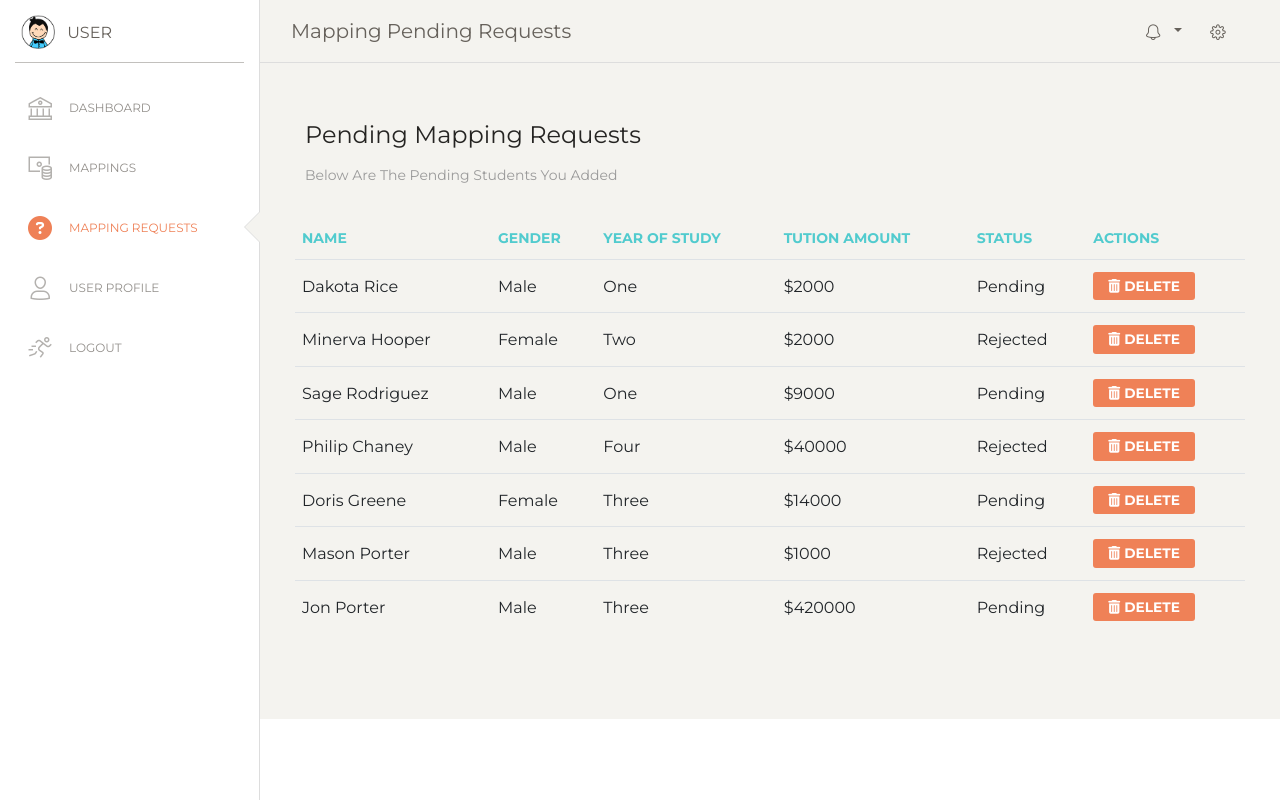
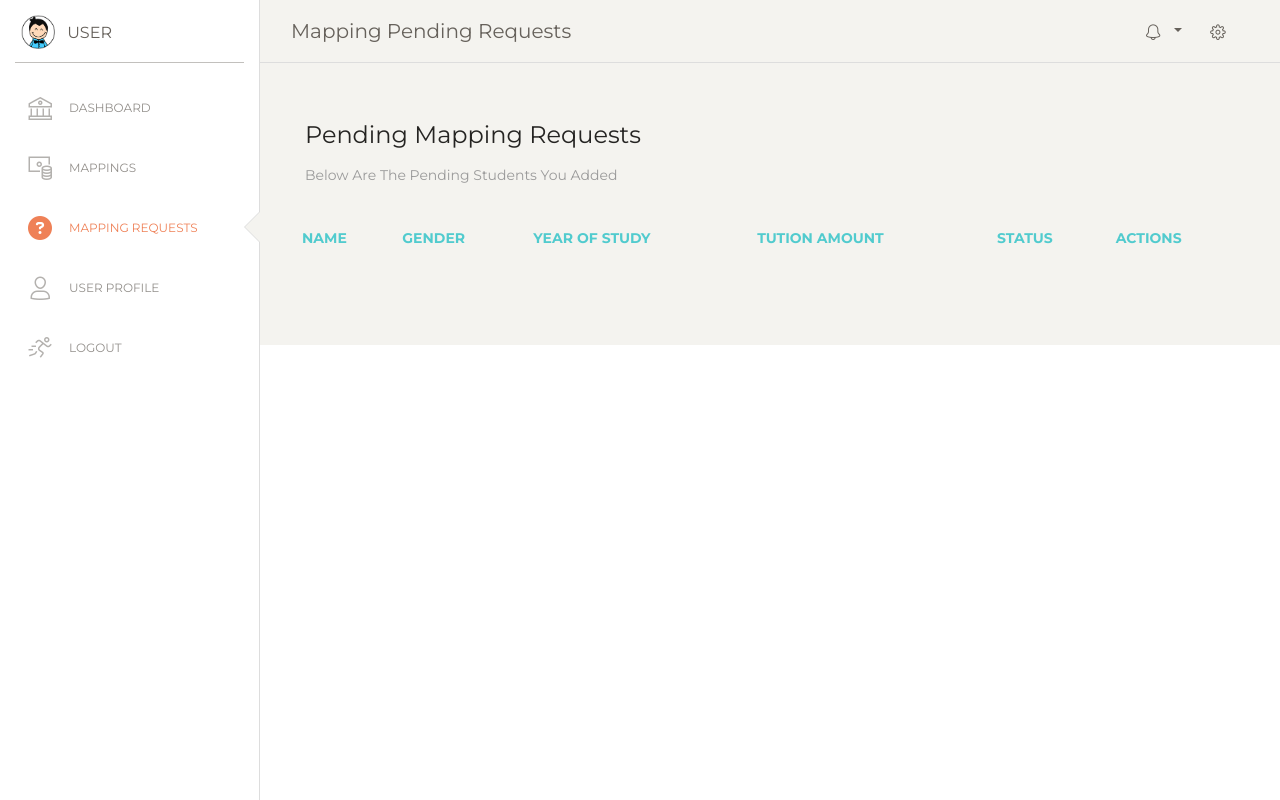
Before and after one commit to Philly-Archie/U-educ, a Django app: page /map_requests/ in a window 1280 px wide. Run offline with Django 5.2, Linux system fonts and the light colour scheme; a user stored in the database is signed in; lists and menus that the app fills with data are empty; some libraries are stand-ins or nearby versions.

Commit message:
Modified map requests to show data in the database

```diff
--- a/base/templates/map_requests.html
+++ b/base/templates/map_requests.html
@@ -26,76 +26,19 @@
                             </tr>
                         </thead>
                         <tbody>
+                            {% for mapping in mappings %}
                             <tr>
-                                <td>Dakota Rice</td>
-                                <td>Male</td>
-                                <td>One</td>
-                                <td>$2000</td>
-                                <td>Pending</td>
+                                <td>{{ mapping.studentFullName }}</td>
+                                <td>{{ mapping.studentGender }}</td>
+                                <td>{{ mapping.yearOfStudy }}</td>
+                                <td>{{ mapping.tuitionAmountPerSemester }}</td>
+                                <td>{{ mapping.status }}</td>
                                 <td>
-                                    <button class="btn btn-danger btn-sm"><i class="fa fa-trash"></i> Delete</button>
+                                    <a href="{% url 'delete_map_request' mapping.id %}"><button class="btn btn-danger btn-sm"><i class="fa fa-trash"></i> Delete</button></a>
                                 </td>
                             </tr>
-                            <tr>
-                                <td>Minerva Hooper</td>
-                                <td>Female</td>
-                                <td>Two</td>
-                                <td>$2000</td>
-                                <td>Rejected</td>
-                                <td>
-                                    <button class="btn btn-danger btn-sm"><i class="fa fa-trash"></i> Delete</button>
-                                </td>
-                            </tr>
-                            <tr>
-                                <td>Sage Rodriguez</td>
-                                <td>Male</td>
-                                <td>One</td>
-                                <td>$9000</td>
-                                <td>Pending</td>
-                                <td>
-                                    <button class="btn btn-danger btn-sm"><i class="fa fa-trash"></i> Delete</button>
-                                </td>
-                            </tr>
-                            <tr>
-                                <td>Philip Chaney</td>
-                                <td>Male</td>
-                                <td>Four</td>
-                                <td>$40000</td>
-                                <td>Rejected</td>
-                                <td>
-                                    <button class="btn btn-danger btn-sm"><i class="fa fa-trash"></i> Delete</button>
-                                </td>
-                            </tr>
-                            <tr>
-                                <td>Doris Greene</td>
-                                <td>Female</td>
-                                <td>Three</td>
-                                <td>$14000</td>
-                                <td>Pending</td>
-                                <td>
-                                    <button class="btn btn-danger btn-sm"><i class="fa fa-trash"></i> Delete</button>
-                                </td>
-                            </tr>
-                            <tr>
-                                <td>Mason Porter</td>
-                                <td>Male</td>
-                                <td>Three</td>
-                                <td>$1000</td>
-                                <td>Rejected</td>
-                                <td>
-                                    <button class="btn btn-danger btn-sm"><i class="fa fa-trash"></i> Delete</button>
-                                </td>
-                            </tr>
-                            <tr>
-                                <td>Jon Porter</td>
-                                <td>Male</td>
-                                <td>Three</td>
-                                <td>$420000</td>
-                                <td>Pending</td>
-                                <td>
-                                    <button class="btn btn-danger btn-sm"><i class="fa fa-trash"></i> Delete</button>
-                                </td>
-                            </tr>
+                            {% endfor %}
+
                         </tbody>
                     </table>
                 </div>
```
